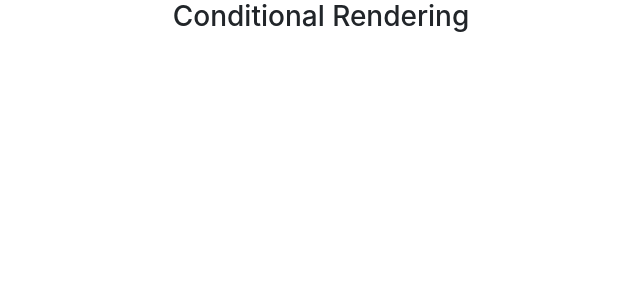
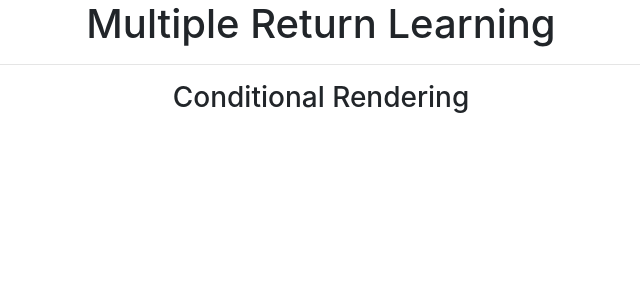
Before and after one commit to sahilrajput2223/advance-react, a React (Create React App) app: page / in a window 1280 px wide. Shown: the top 300 px of the page, without its empty margins (319-959 px from the left). Built offline with nearby package versions, Linux system fonts and the light colour scheme.

Commit message:
Multiple Return and Conditional Rendering - Setup Change

```diff
--- a/src/App/App.js
+++ b/src/App/App.js
@@ -1,18 +1,18 @@
 import React from "react"
-import ConditionalRendering from "../3-ConditionalRedering/ConditionalRendering";
 
 //import UseStateLearn from "./UseStateLearn";
 //import UseEffectLearn from "./UseEffectLearn";
 
 import "../App/app.css"
+import MultipleReturn from "./MultipleReturnLearn";
 
 
 const App = () => {
     return (
         <React.Fragment>
-            {/* <UseStateLearn /> */}
-            {/*<UseEffectLearn />*/}
-            <ConditionalRendering />
+            {/* <UseStateLearn />
+            <UseEffectLearn />*/}
+            <MultipleReturn />
         </React.Fragment>
     );
 }
--- /dev/null
+++ b/src/App/MultipleReturnLearn.js
@@ -0,0 +1,25 @@
+import React from "react";
+
+import ConditionalRendering from "../3-MultipleReturn/ConditionalRendering"
+
+const MultipleReturn = () => {
+    return (
+        <React.Fragment>
+            <div className="container">
+                <center>
+                    <h1>
+                        Multiple Return Learning
+                    </h1>
+                </center>
+
+                <hr />
+
+                <center>
+                    <ConditionalRendering />
+                </center>
+            </div>
+        </React.Fragment>
+    );
+}
+
+export default MultipleReturn;
```
Also changed, not shown: src/3-MultipleReturn/ConditionalRendering.js (renamed from src/3-ConditionalRedering/ConditionalRendering.js).
